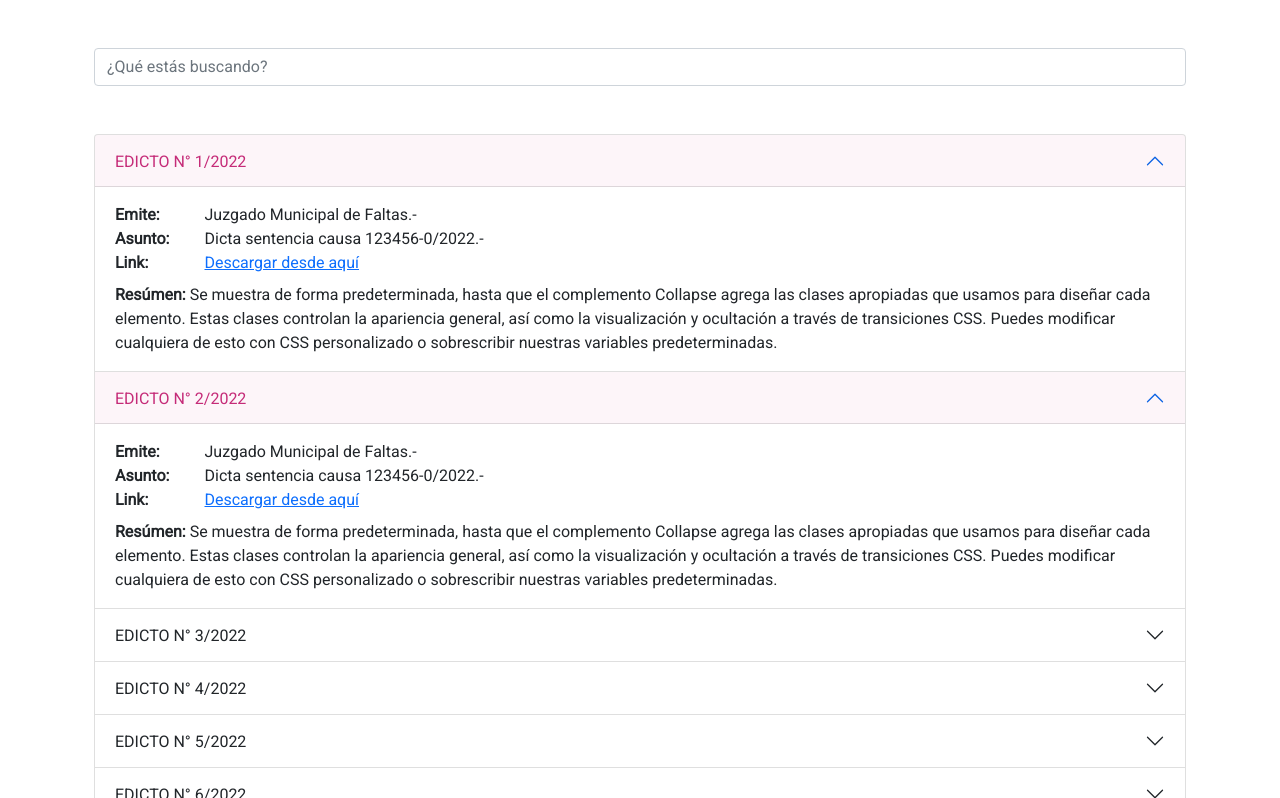
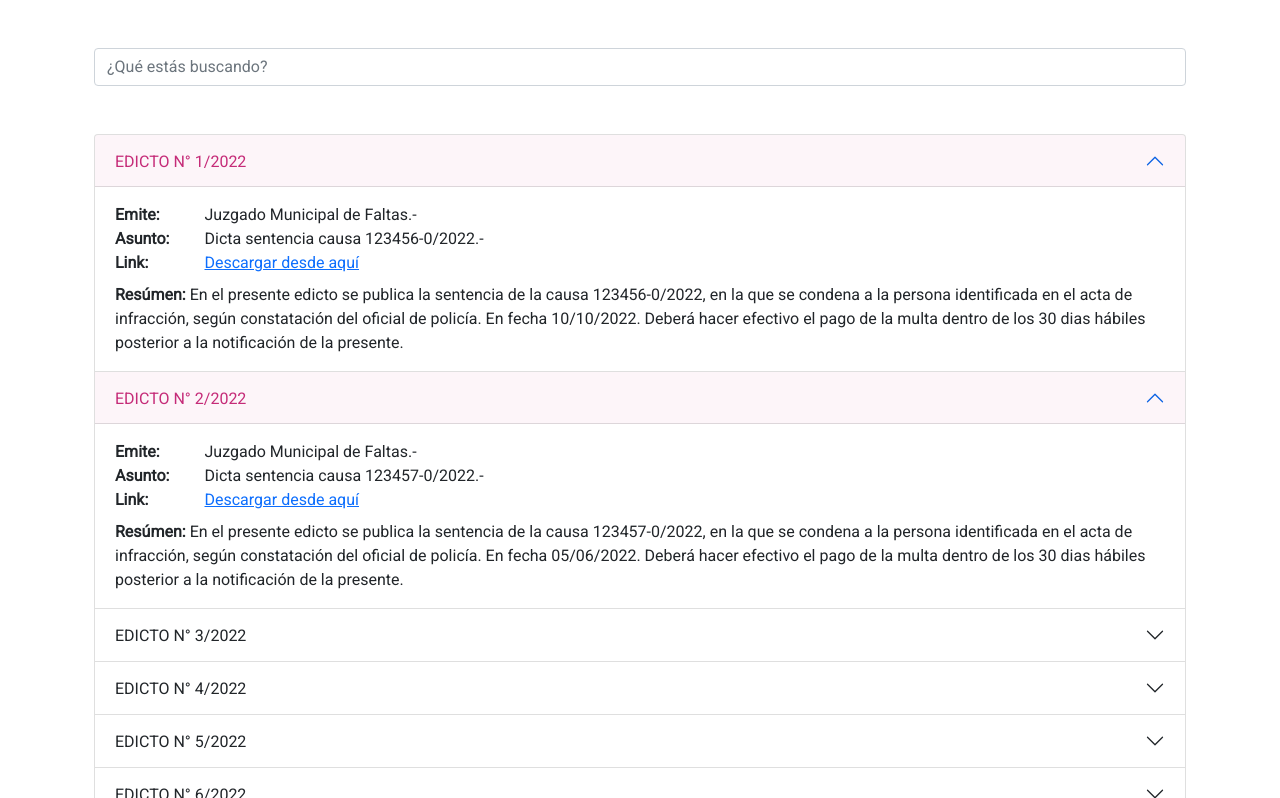
Before and after one commit to maraushuaia/coderhouse-rodrigomunoz, a website: page pages/edictos.html in a window 1280 px wide. Both pictures are taken after a click on the button "EDICTO N° 2/2022". Shown: the part 402-1200 px from the top of the page. Drawn offline with Linux system fonts and the light colour scheme.

Commit message:
Adecúo el contenido de la página EDICTO

```diff
--- a/pages/edictos.html
+++ b/pages/edictos.html
@@ -109,9 +109,9 @@
                                     </div>
                                 </div>
                                 <strong>Resúmen:</strong>
-                                Se muestra de forma predeterminada, hasta que el complemento Collapse agrega las clases apropiadas que usamos para diseñar cada elemento.
-                                Estas clases controlan la apariencia general, así como la visualización y ocultación a través de transiciones CSS. Puedes modificar cualquiera
-                                de esto con CSS personalizado o sobrescribir nuestras variables predeterminadas.
+                                En el presente edicto se publica la sentencia de la causa 123456-0/2022, en la que se condena a la persona identificada en el acta de infracción,
+                                según constatación del oficial de policía. En fecha 10/10/2022. Deberá hacer efectivo el pago de la multa dentro de los 30 dias hábiles posterior
+                                a la notificación de la presente.
                             </div>
                         </div>
                     </div>
@@ -138,7 +138,7 @@
                                             <strong>Asunto:</strong>
                                         </div>
                                         <div class="col-md-6 align-text-left">
-                                            <span>Dicta sentencia causa 123456-0/2022.-</span>
+                                            <span>Dicta sentencia causa 123457-0/2022.-</span>
                                         </div>
                                     </div>
                                     <div class="row">
@@ -151,9 +151,9 @@
                                     </div>
                                 </div>
                                 <strong>Resúmen:</strong>
-                                Se muestra de forma predeterminada, hasta que el complemento Collapse agrega las clases apropiadas que usamos para diseñar cada elemento.
-                                Estas clases controlan la apariencia general, así como la visualización y ocultación a través de transiciones CSS. Puedes modificar cualquiera
-                                de esto con CSS personalizado o sobrescribir nuestras variables predeterminadas.
+                                En el presente edicto se publica la sentencia de la causa 123457-0/2022, en la que se condena a la persona identificada en el acta de infracción,
+                                según constatación del oficial de policía. En fecha 05/06/2022. Deberá hacer efectivo el pago de la multa dentro de los 30 dias hábiles posterior
+                                a la notificación de la presente.
                             </div>
                         </div>
                     </div>
@@ -182,7 +182,7 @@
                                         </div>
 
                                         <div class="col-md-6 align-text-left">
-                                            <span>Dicta sentencia causa 123456-0/2022.-</span>
+                                            <span>Dicta sentencia causa 123120-0/2022.-</span>
                                         </div>
                                     </div>
                                     <div class="row">
@@ -196,9 +196,9 @@
                                     </div>
                                 </div>
                                 <strong>Resúmen:</strong>
-                                Se muestra de forma predeterminada, hasta que el complemento Collapse agrega las clases apropiadas que usamos para diseñar cada elemento.
-                                Estas clases controlan la apariencia general, así como la visualización y ocultación a través de transiciones CSS. Puedes modificar cualquiera
-                                de esto con CSS personalizado o sobrescribir nuestras variables predeterminadas.
+                                En el presente edicto se publica la sentencia de la causa 123120-0/2022, en la que se condena a la persona identificada en el acta de infracción,
+                                según constatación del oficial de policía. En fecha 05/08/2022. Deberá hacer efectivo el pago de la multa dentro de los 30 dias hábiles posterior
+                                a la notificación de la presente.
                             </div>
                         </div>
                     </div>
@@ -227,7 +227,7 @@
                                         </div>
 
                                         <div class="col-md-6 align-text-left">
-                                            <span>Dicta sentencia causa 123456-0/2022.-</span>
+                                            <span>Dicta sentencia causa 231470-0/2021.-</span>
                                         </div>
                                     </div>
                                     <div class="row">
@@ -241,9 +241,9 @@
                                     </div>
                                 </div>
                                 <strong>Resúmen:</strong>
-                                Se muestra de forma predeterminada, hasta que el complemento Collapse agrega las clases apropiadas que usamos para diseñar cada elemento.
-                                Estas clases controlan la apariencia general, así como la visualización y ocultación a través de transiciones CSS. Puedes modificar cualquiera
-                                de esto con CSS personalizado o sobrescribir nuestras variables predeterminadas.
+                                En el presente edicto se publica la sentencia de la causa 231470-0/2021, en la que se condena a la persona identificada en el acta de infracción,
+                                según constatación del oficial de policía. En fecha 05/10/2021. Deberá hacer efectivo el pago de la multa dentro de los 30 dias hábiles posterior
+                                a la notificación de la presente.
                             </div>
                         </div>
                     </div>
@@ -272,7 +272,7 @@
                                         </div>
 
                                         <div class="col-md-6 align-text-left">
-                                            <span>Dicta sentencia causa 123456-0/2022.-</span>
+                                            <span>Dicta sentencia causa 321456-0/2021.-</span>
                                         </div>
                                     </div>
                                     <div class="row">
@@ -286,9 +286,9 @@
                                     </div>
                                 </div>
                                 <strong>Resúmen:</strong>
-                                Se muestra de forma predeterminada, hasta que el complemento Collapse agrega las clases apropiadas que usamos para diseñar cada elemento.
-                                Estas clases controlan la apariencia general, así como la visualización y ocultación a través de transiciones CSS. Puedes modificar cualquiera
-                                de esto con CSS personalizado o sobrescribir nuestras variables predeterminadas.
+                                En el presente edicto se publica la sentencia de la causa 321456-0/2021, en la que se condena a la persona identificada en el acta de infracción,
+                                según constatación del oficial de policía. En fecha 05/06/2021. Deberá hacer efectivo el pago de la multa dentro de los 30 dias hábiles posterior
+                                a la notificación de la presente.
                             </div>
                         </div>
                     </div>
@@ -317,7 +317,7 @@
                                         </div>
 
                                         <div class="col-md-6 align-text-left">
-                                            <span>Dicta sentencia causa 123456-0/2022.-</span>
+                                            <span>Dicta sentencia causa 456123-0/2022.-</span>
                                         </div>
                                     </div>
                                     <div class="row">
@@ -331,9 +331,9 @@
                                     </div>
                                 </div>
                                 <strong>Resúmen:</strong>
-                                Se muestra de forma predeterminada, hasta que el complemento Collapse agrega las clases apropiadas que usamos para diseñar cada elemento.
-                                Estas clases controlan la apariencia general, así como la visualización y ocultación a través de transiciones CSS. Puedes modificar cualquiera
-                                de esto con CSS personalizado o sobrescribir nuestras variables predeterminadas.
+                                En el presente edicto se publica la sentencia de la causa 456123-0/2022, en la que se condena a la persona identificada en el acta de infracción,
+                                según constatación del oficial de policía. En fecha 01/10/2022. Deberá hacer efectivo el pago de la multa dentro de los 30 dias hábiles posterior
+                                a la notificación de la presente.
                             </div>
                         </div>
                     </div>
```
